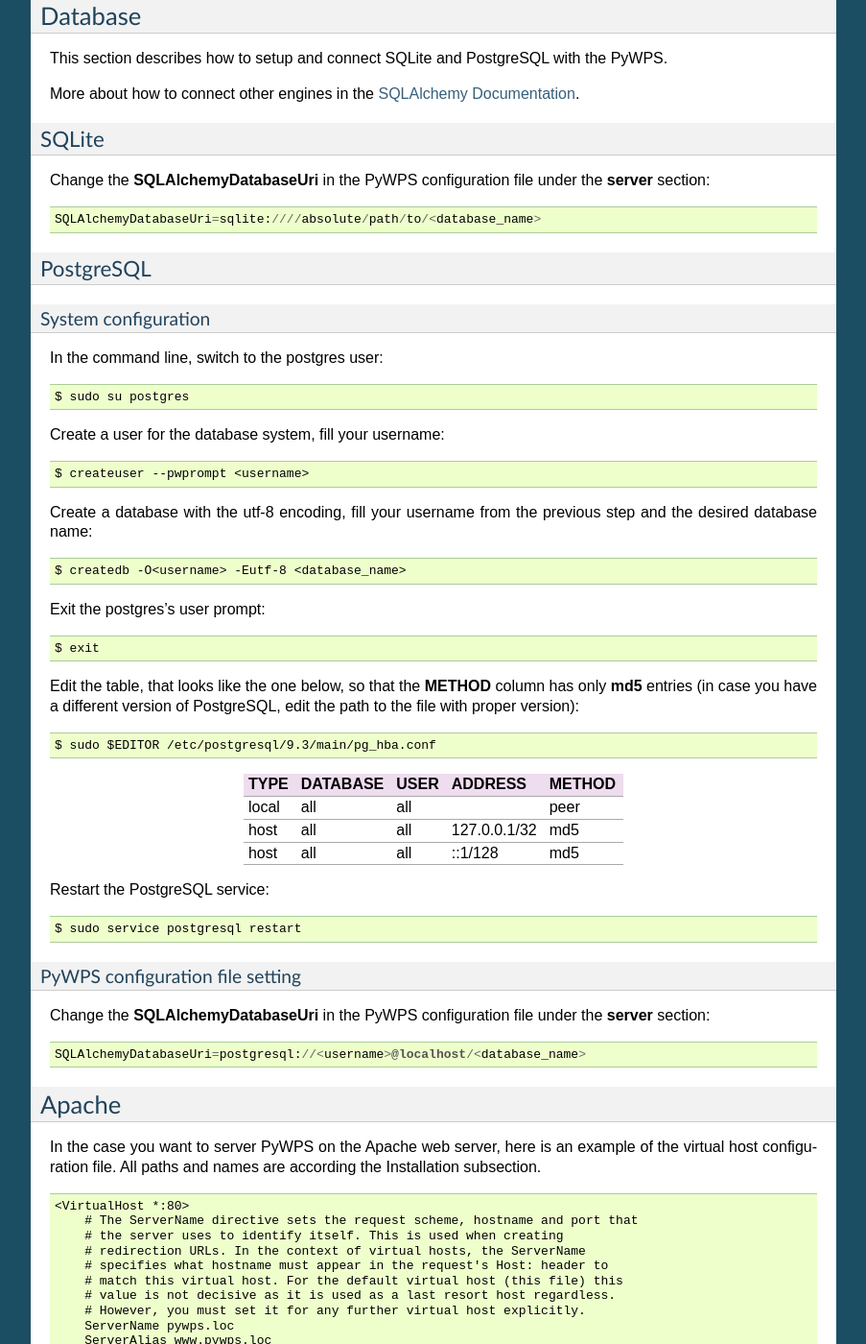
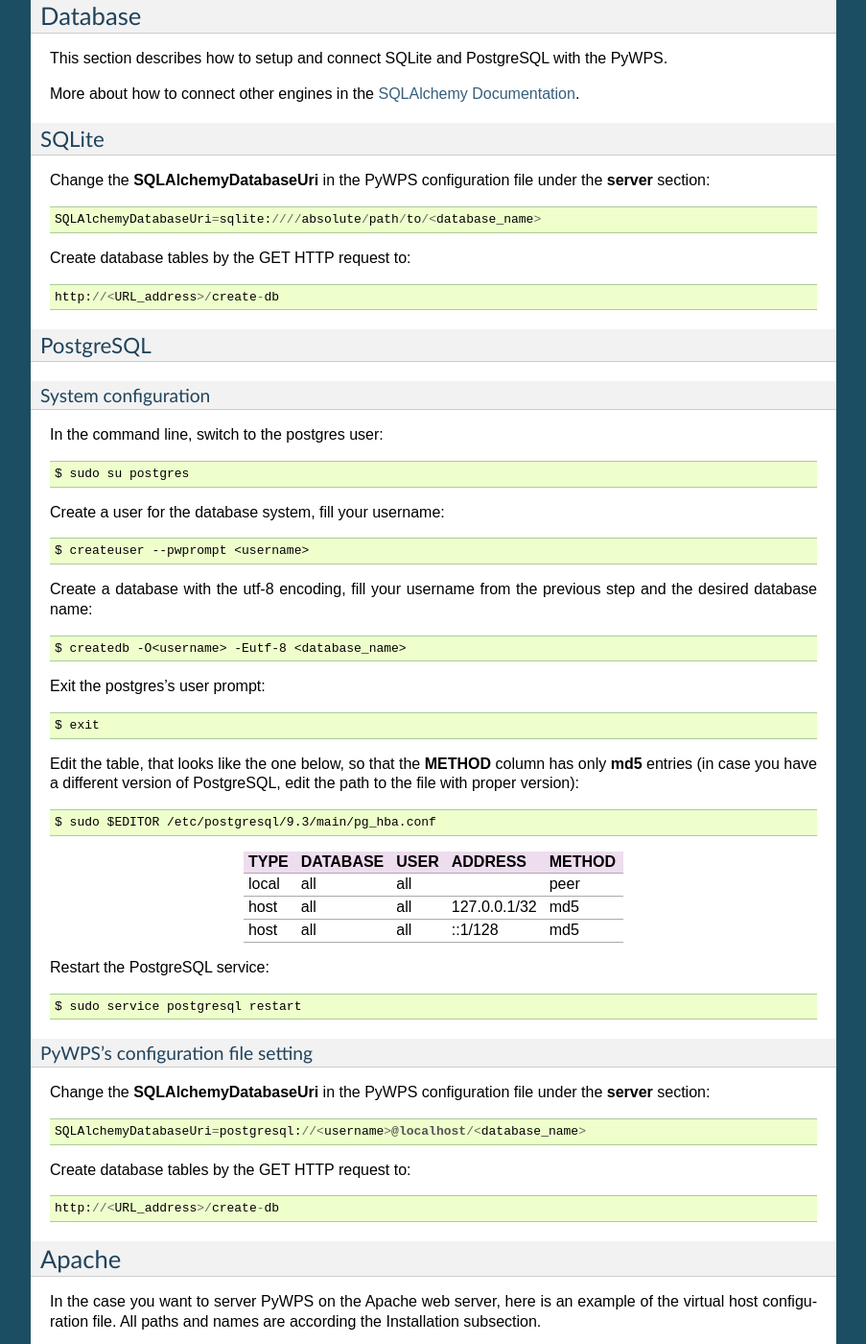
Before and after one commit to geopython/pywps, a Sphinx documentation site: the page built from docs/install.rst, in a window 1280 px wide and 1400 px high, scrolled down 1800 px. Shown: the whole window at 96% size, without its empty margins (198-1101 px from the left). Built offline with Sphinx 7.4.7, drawn with Linux system fonts in a browser that asks for light colours; some of the changed text lies outside the part shown.

Commit message:
Installation docs, english grammar mistakes

```diff
--- a/docs/install.rst
+++ b/docs/install.rst
@@ -105,6 +105,10 @@
 
    SQLAlchemyDatabaseUri=sqlite:////absolute/path/to/<database_name>
 
+Create database tables by the GET HTTP request to::
+
+   http://<URL_address>/create-db
+
 
 PostgreSQL
 ----------
@@ -147,12 +151,16 @@
    $ sudo service postgresql restart
 
 
-PyWPS configuration file setting
+PyWPS's configuration file setting
 ~~~~~~~~~~~~~~~~~~~~~~~~~~~~~~~~
 
 Change the **SQLAlchemyDatabaseUri** in the PyWPS configuration file under the **server** section::
 
    SQLAlchemyDatabaseUri=postgresql://<username>@localhost/<database_name>
+
+Create database tables by the GET HTTP request to::
+
+   http://<URL_address>/create-db
 
 
 Apache
```
